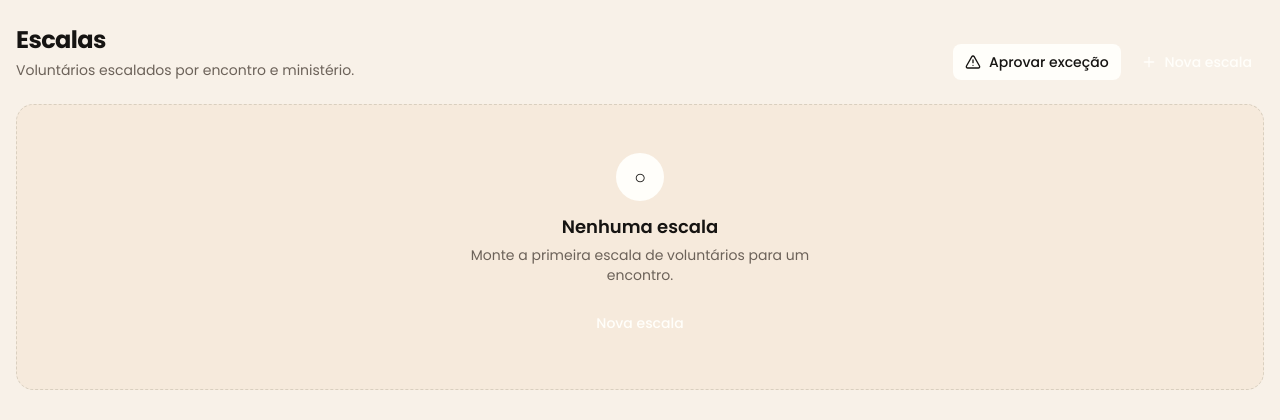
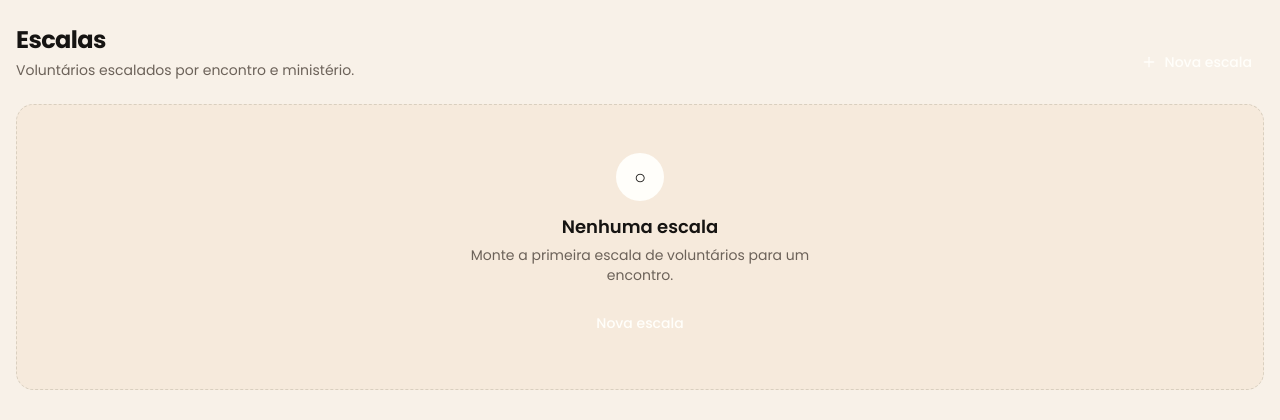
Before and after one commit to Ludsonfrancisco/saas_igreja, a Django app: template apps/schedules/templates/schedules/schedule_list.html in a window 1280 px wide. Shown: the part 106-526 px from the top of the page. Run offline with Django 5.2, Linux system fonts and the light colour scheme; the template is opened without the code that fills it, so the values that code supplies are empty; style sheets or scripts are compiled from the project's sources; some libraries are stand-ins or nearby versions.

Commit message:
Bloco 4 — revisão concluída Revisao Sprint 6.5

```diff
--- a/apps/gatherings/templates/gatherings/gathering_confirm_delete.html
+++ b/apps/gatherings/templates/gatherings/gathering_confirm_delete.html
@@ -12,7 +12,7 @@
       </div>
       <div class="space-y-4 p-6">
         <p class="text-sm text-ink">{{ gathering }}</p>
-        <p class="text-sm text-muted">Esta ação não pode ser desfeita. A presença registrada é preservada com a pessoa, mas o encontro some.</p>
+        <p class="text-sm text-muted">Esta ação não pode ser desfeita. Toda a lista de presença deste encontro também será excluída.</p>
         <form method="post" class="flex items-center gap-2">
           {% csrf_token %}
           <button type="submit" class="inline-flex items-center gap-2 rounded-lg bg-danger px-4 py-2 text-sm font-medium text-paper hover:opacity-90"><i data-lucide="trash-2" class="h-4 w-4"></i> Excluir definitivamente</button>
--- a/apps/schedules/templates/schedules/schedule_list.html
+++ b/apps/schedules/templates/schedules/schedule_list.html
@@ -9,7 +9,7 @@
       <p class="mt-1 text-sm text-muted">Voluntários escalados por encontro e ministério.</p>
     </div>
     <div class="flex items-center gap-2">
-      <a href="{% url 'schedules:exception' %}" class="inline-flex items-center gap-2 rounded-lg border border-line bg-paper px-3 py-2 text-sm font-medium text-ink hover:bg-bg-soft"><i data-lucide="alert-triangle" class="h-4 w-4"></i> Aprovar exceção</a>
+      {% if 'pastor' in user.roles or 'leader' in user.roles %}<a href="{% url 'schedules:exception' %}" class="inline-flex items-center gap-2 rounded-lg border border-line bg-paper px-3 py-2 text-sm font-medium text-ink hover:bg-bg-soft"><i data-lucide="alert-triangle" class="h-4 w-4"></i> Aprovar exceção</a>{% endif %}
       <a href="{% url 'schedules:create' %}" class="inline-flex items-center gap-2 rounded-lg bg-accent px-3 py-2 text-sm font-medium text-paper hover:bg-accent-2"><i data-lucide="plus" class="h-4 w-4"></i> Nova escala</a>
     </div>
   </div>
```
Also changed, not shown: 1 other file.
